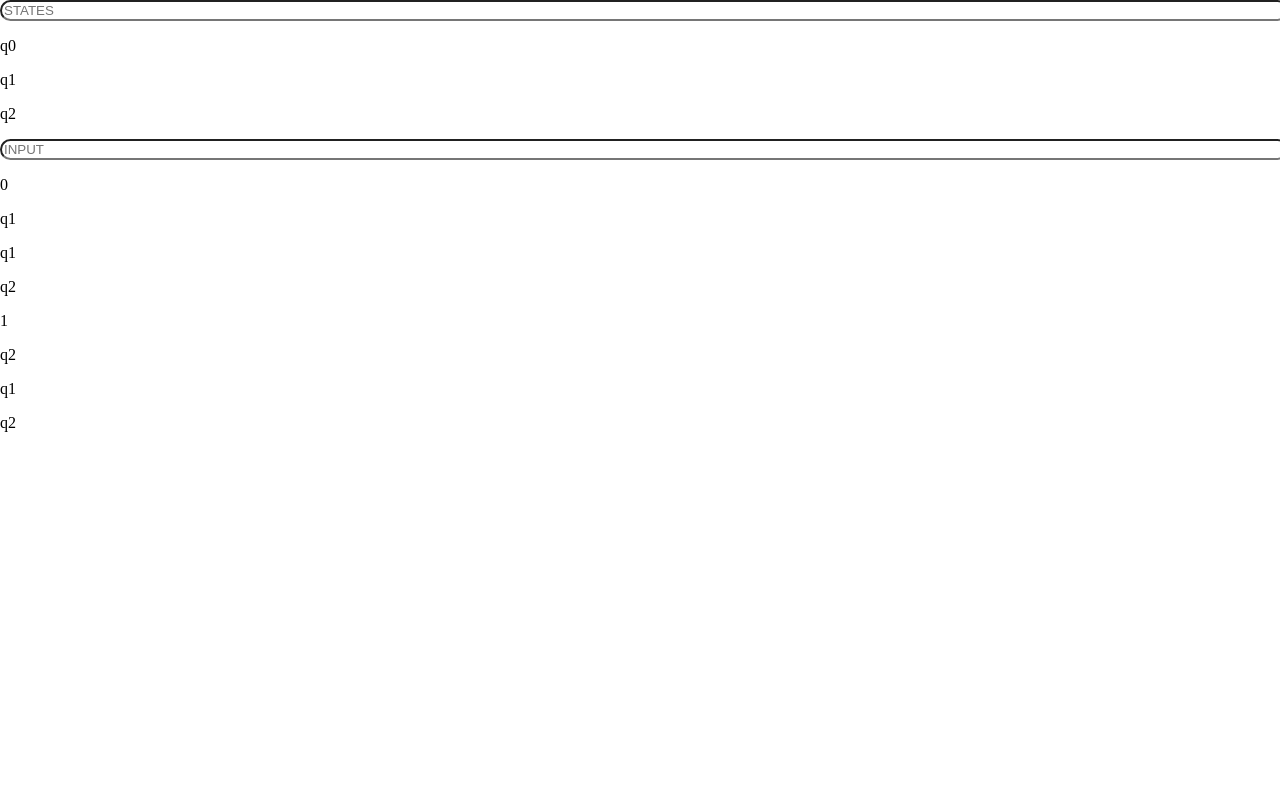
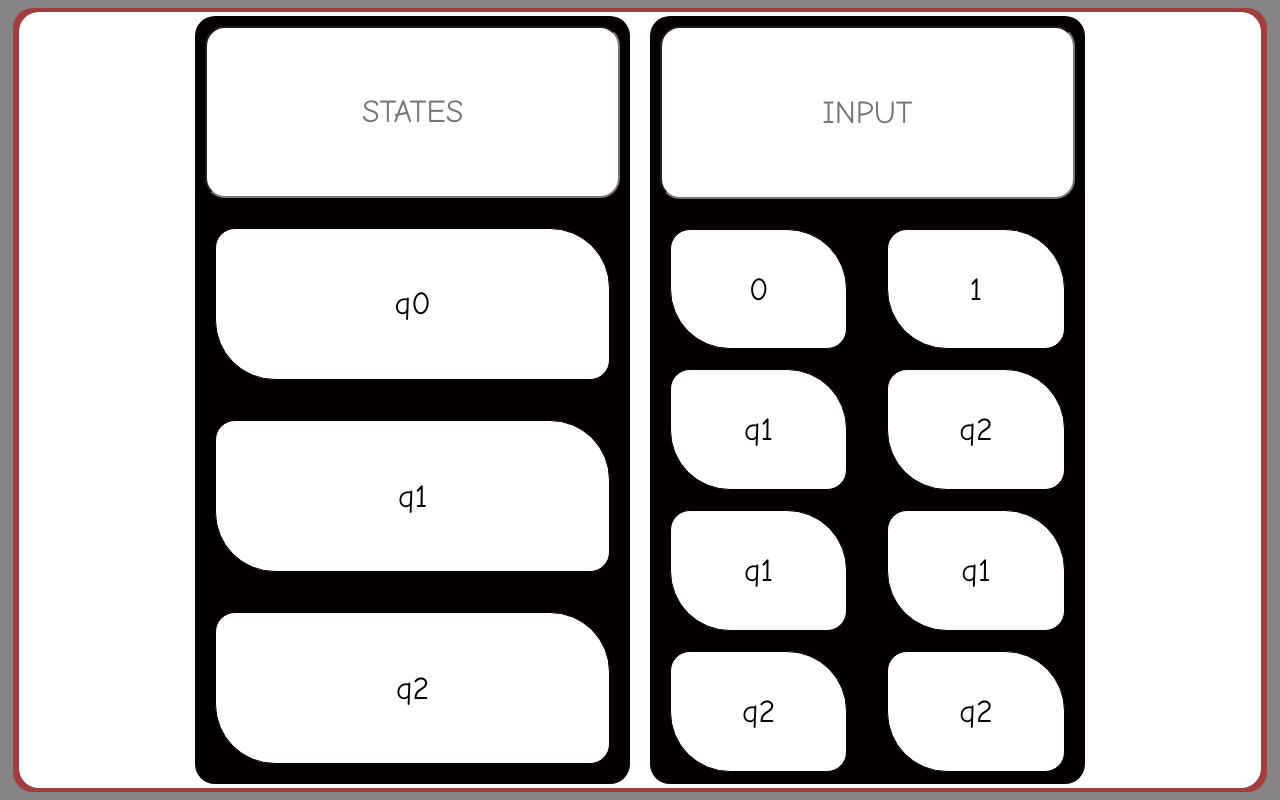
Before and after one commit to Dark12Phantom/transTable, a plain HTML site: page index.html in a window 1280 px wide. Drawn offline with Linux system fonts and the light colour scheme.

Commit message:
Update style.css

```diff
--- a/style.css
+++ b/style.css
@@ -1,92 +1,157 @@
+* {
+    margin: 0;
+    padding: 0;
+    box-sizing: border-box;
+}
+
 body {
+    margin: 0;
     padding: 0;
-    margin: 0;
+    width: 100vw;
+    height: 100vh;
+    background-color: #858383;
+    align-items: center;
+    justify-content: center;
+    display: flex;
 }
 
 .container {
+    width: 98%;
+    height: 98%;
+    background: #a13d3d;
+    border-radius: 20px;
+    display: flex;
     align-items: center;
     justify-content: center;
 }
 
-.box{
-    margin-top: 50px;
-    width: 100%;
-    height: 100vh;
-
+.wrapper {
+    width: 99%;
+    height: 99%;
+    background-color: #fff;
+    border-radius: 20px;
+    display: flex;
+    align-items: center;
+    justify-content: center;
+    gap: 20px;
 }
 
-.first {
-    display: flex;
-    flex-direction: column;
-    gap: 10px;
-    background-color: teal;
-    float: left;
-    font-family: 'Times New Roman', Times, serif;
-    margin-left: 20px;
-}
-
-.b1{
-    width: 450px;
-    margin-left: 45px;
-    background-image: linear-gradient(to right, #000000, #ffffff, #000);
-}
-
-.second {
-    margin-left: 20px;
-    background-color: violet;
-    float: left;
-}
-input{
+.states,
+.input {
+    width: 35%;
+    height: 99%;
+    background-color: #050000;
     border-radius: 20px;
 }
 
-.btns, .b1{
-    border-radius: 40px;
-    padding: 10px;
+.states {
+    display: grid;
+    grid-template-rows: 1fr 1fr 1fr 1fr;
+    grid-template-columns: 1fr;
+    gap: 0;
 }
 
+#state {
+    font-size: 200%;
+    font-family: 'Comic Sans MS';
+    text-align: center;
+    margin: 10px;
+    border-radius: 20px;
+    grid-row-start: 1;
+    grid-column-start: 1;
 
-.text{
-    margin-top: 10px;
-    margin-left: 20px;
-    margin-right: 20px;
-    width: 500px;
-    text-align: center;
-}
-.text1{
-    height: 60px;
-}
-.text2{
-    height: 38px;
+    grid-row-end: 2;
+    grid-column-end: 2;
 }
 
-input{
-    width: 100%;
+#btn1 {
+    grid-row-start: 2;
+    grid-column-start: 1;
+
+    grid-row-end: 3;
+    grid-column-end: 2;
 }
 
-.btns1{
-    width: 45%;
-    margin-left: 20px;
-    gap: 10px;
-    display: flex;
-    flex-direction: column;
-    float: left;
-}
-.btns1 input{
-    background-image: linear-gradient(to right, #000000, #ffffff, #000);
-}
-.btns2{
-    width: 45%;
-    margin-left: 10px;
-    gap: 10px;
-    float: left;
-    display: flex;
-    flex-direction: column;
-}
-.btns2 input{
-    background-image: linear-gradient(to right, #000000, #ffffff, #000);
+#btn2 {
+    grid-row-start: 3;
+    grid-column-start: 1;
+
+    grid-row-end: 4;
+    grid-column-end: 2;
 }
 
-.btns{
-    width: 100%;
+#btn3 {
+    grid-row-start: 4;
+    grid-column-start: 1;
+
+    grid-row-end: 5;
+    grid-column-end: 2;
 }
+
+.btn {
+    font-family: 'Comic Sans MS';
+    background-color: #fff;
+    border: solid 1px black;
+    border-radius: 20px 60px;
+    margin: 20px;
+    transition: 0.5s;
+    display: flex;
+    align-items: center;
+    justify-content: center;
+}
+
+p {
+    font-size: 200%;
+}
+
+.btn:hover {
+    border-radius: 60px 20px;
+    transform: scale(1.05);
+    border: solid 4px #b300fa;
+    box-shadow: inset 0 0 50px 10px #b300fa;
+}
+
+.input {
+    display: grid;
+    grid-template-rows: 0.67fr 1fr 1fr;
+    grid-template-columns: 1fr 1fr;
+    gap: 0px;
+}
+
+.inputs {
+    font-size: 200%;
+    font-family: 'Comic Sans MS';
+    text-align: center;
+    grid-row-start: 1;
+    grid-column-start: 1;
+
+    grid-row-end: 2;
+    grid-column-end: 3;
+    border-radius: 20px;
+    margin: 10px;
+}
+
+.grids {
+    grid-row-start: 2;
+    grid-column-start: 1;
+
+    grid-row-end: 4;
+    grid-column-end: 3;
+    display: flex;
+}
+
+.g1,
+.g2 {
+    width: 50%;
+}
+
+#btn4,
+#btn5,
+#btn6,
+#btn7,
+#btn8,
+#btn9,
+#btn10,
+#btn11 {
+    height: 21%;
+}
```
